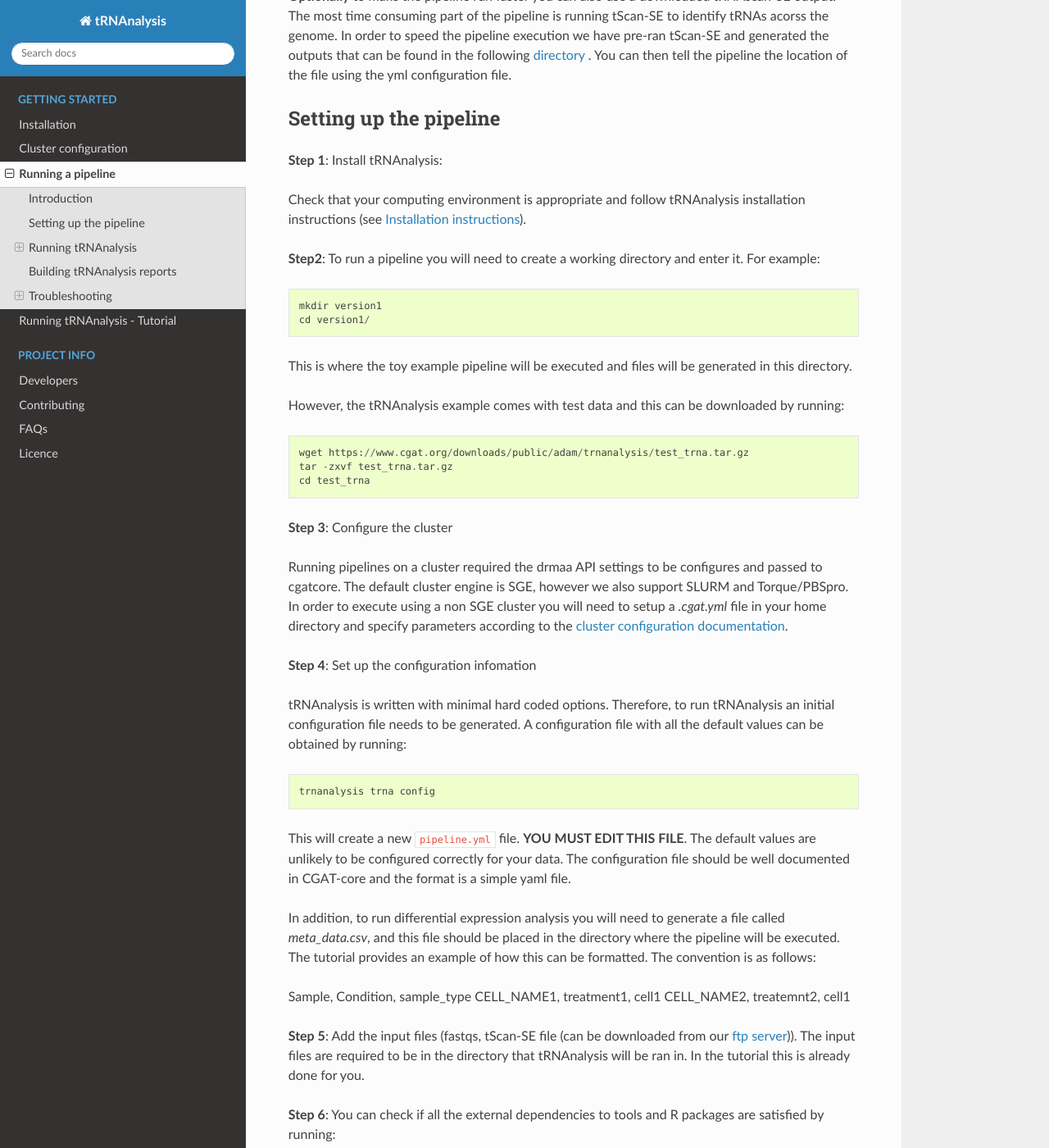
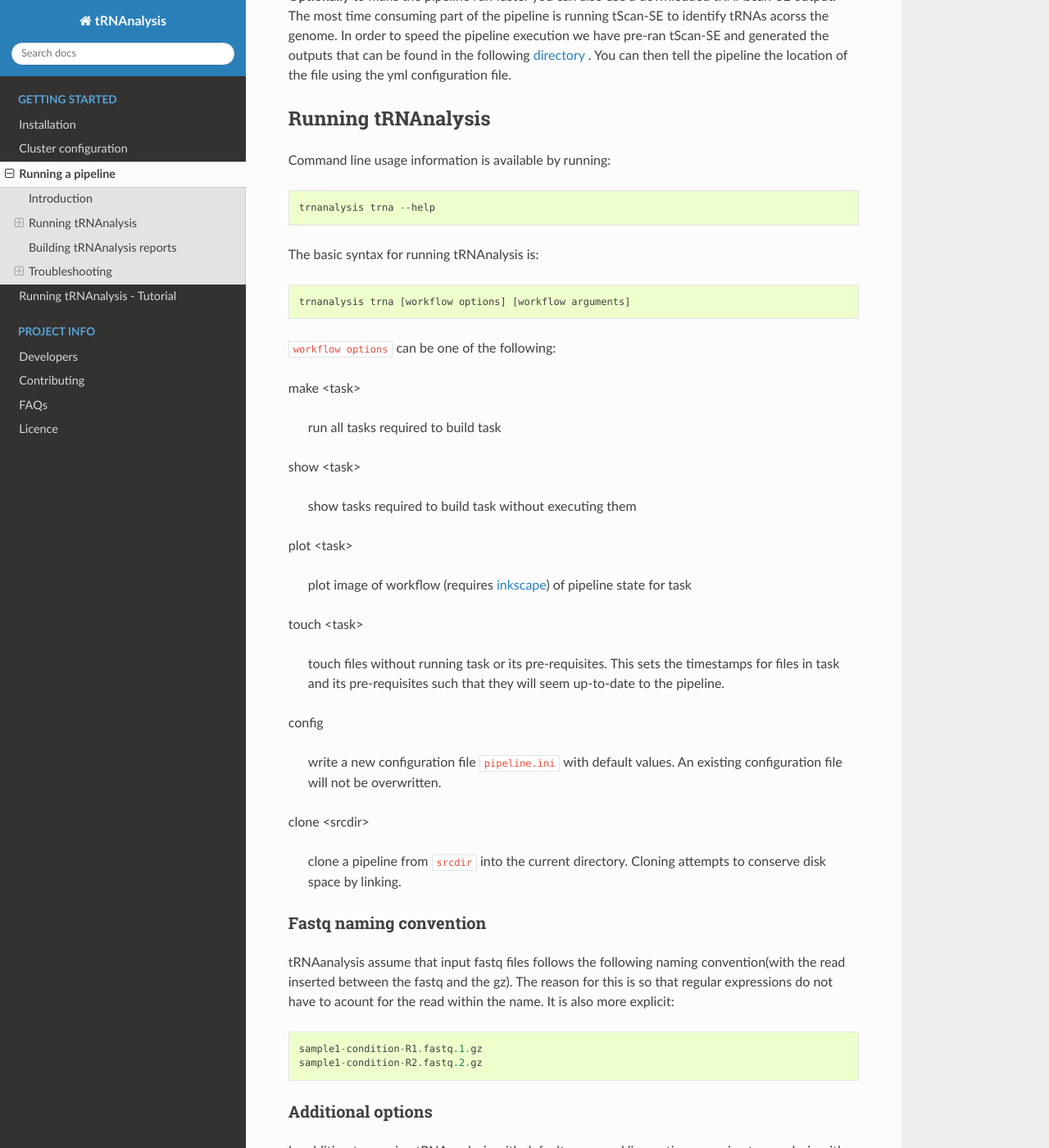
Before and after one commit to Acribbs/tRNAnalysis, a Sphinx documentation site: the page built from docs/getting_started/Examples.rst, in a window 1280 px wide and 1400 px high, scrolled down 520 px. Shown: the whole window at 82% size. Built offline with Sphinx 7.4.7 and the Read the Docs theme 2.0.0, drawn with Linux system fonts in a browser that asks for light colours.

Commit message:
updated docs

```diff
--- a/docs/getting_started/Examples.rst
+++ b/docs/getting_started/Examples.rst
@@ -27,68 +27,6 @@
 found in the following `directory <https://www.cgat.org/downloads/public/adam/data_trnanalysis/>`_ . You can then tell the pipeline the location of the file
 using the yml configuration file.
 
-
-.. _getting_started-setting-up-pipeline:
-
-Setting up the pipeline
-=======================
-
-**Step 1**: Install tRNAnalysis:
-
-Check that your computing environment is appropriate and follow tRNAnalysis installation instructions (see `Installation instructions <https://trnanalysis.readthedocs.io/en/latest/getting_started/Installation.html>`_).
-
-**Step2**: To run a pipeline you will need to create a working directory
-and enter it. For example::
-
-   mkdir version1
-   cd version1/
-
-This is where the toy example pipeline will be executed and files will be generated in this
-directory.
-
-However, the tRNAnalysis example comes with test data and this can be downloaded by running::
-
-	wget https://www.cgat.org/downloads/public/adam/trnanalysis/test_trna.tar.gz
-	tar -zxvf test_trna.tar.gz
-	cd test_trna
-
-**Step 3**: Configure the cluster
-
-Running pipelines on a cluster required the drmaa API settings to be configures and passed
-to cgatcore. The default cluster engine is SGE, however we also support SLURM and Torque/PBSpro.
-In order to execute using a non SGE cluster you will need to setup a `.cgat.yml` file in your
-home directory and specify parameters according to the `cluster configuration documentation <https://cgat-core.readthedocs.io/en/latest/getting_started/Cluster_config.html>`_.
-
-**Step 4**: Set up the configuration infomation
-
-tRNAnalysis is written with minimal hard coded options. Therefore,
-to run tRNAnalysis an initial configuration file needs to be
-generated. A configuration file with all the default values can be obtained by
-running::
-
-      trnanalysis trna config
-
-
-This will create a new :file:`pipeline.yml` file. **YOU MUST EDIT THIS
-FILE**. The default values are unlikely to be configured correctly for your data. The
-configuration file should be well documented in CGAT-core and the format is
-a simple yaml file.
-
-In addition, to run differential expression analysis you will need to
-generate a file called `meta_data.csv`, and this file should be placed in
-the directory where the pipeline will be executed. The tutorial provides an example
-of how this can be formatted. The convention is as follows:
-
-Sample, Condition, sample_type
-CELL_NAME1, treatment1, cell1
-CELL_NAME2, treatemnt2, cell1
-
-**Step 5**: Add the input files (fastqs, tScan-SE file (can be downloaded from our `ftp server <https://www.cgat.org/downloads/public/adam/data_trnanalysis/>`_)). The input files are required to be in the directory that tRNAnalysis will be ran in. In the tutorial this is already done for you.
-
-**Step 6**: You can check if all the external dependencies to tools and
-R packages are satisfied by running::
-
-      trnanalysis trna check
 
 .. _getting_started-pipelineRunning:
 
```
Also changed, not shown: docs/getting_started/Installation.rst (+1 -9 lines).
